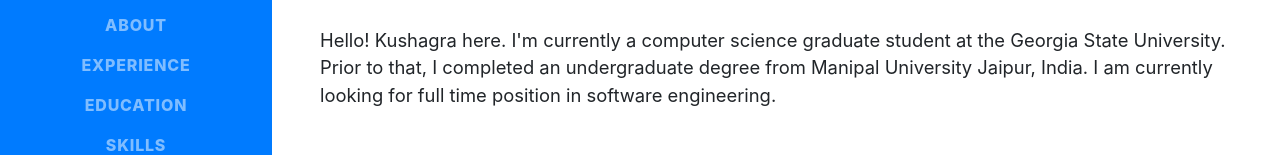
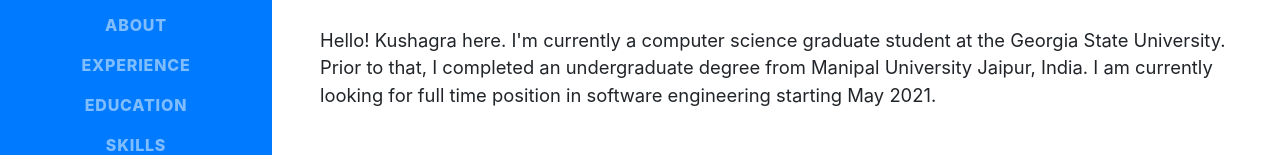
Before and after one commit to kushagra7/kushagra7.github.io, a website with bundled scripts: page index.html in a window 1280 px wide. Shown: the part 364-519 px from the top of the page. Built offline with nearby package versions, Linux system fonts and the light colour scheme; a web font is replaced by a local one.

Commit message:
Update index.html

```diff
--- a/index.html
+++ b/index.html
@@ -68,7 +68,7 @@
         <div class="subheading mb-5">2450 Camellia Ln NE · Atlanta, Georgia 30324
           <a href="mailto:name@email.com">kushagrapatel16@gmail.com</a>
         </div>
-        <p class="lead mb-5"> Hello! Kushagra here. I'm currently a computer science graduate student at the Georgia State University. Prior to that, I completed an undergraduate degree from Manipal University Jaipur, India. I am currently looking for full time position in software engineering. </p>
+        <p class="lead mb-5"> Hello! Kushagra here. I'm currently a computer science graduate student at the Georgia State University. Prior to that, I completed an undergraduate degree from Manipal University Jaipur, India. I am currently looking for full time position in software engineering starting May 2021. </p>
 
         <div class="social-icons">
           <a href="https://www.linkedin.com/in/kushagra7/" target="_blank">
```
